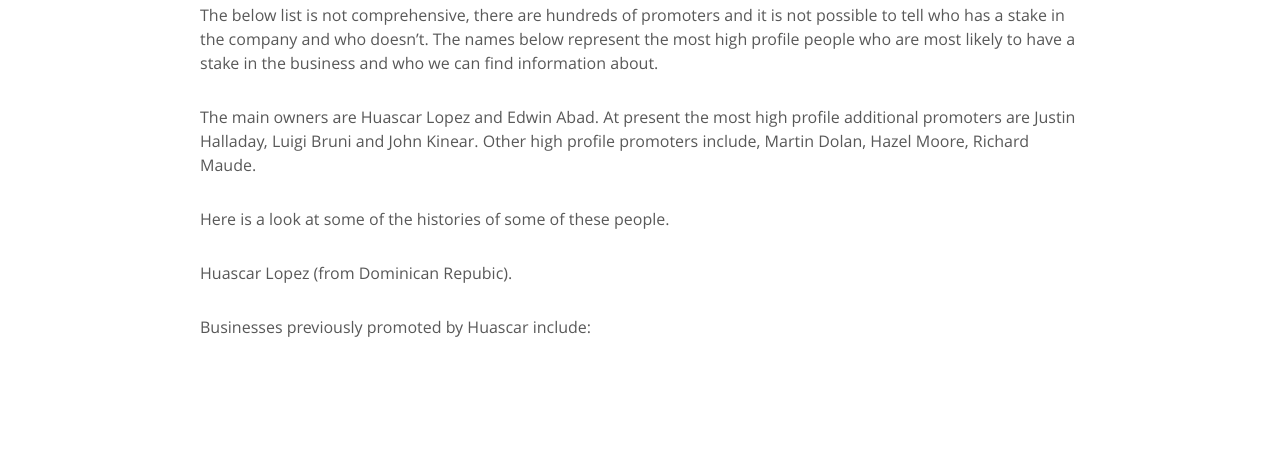
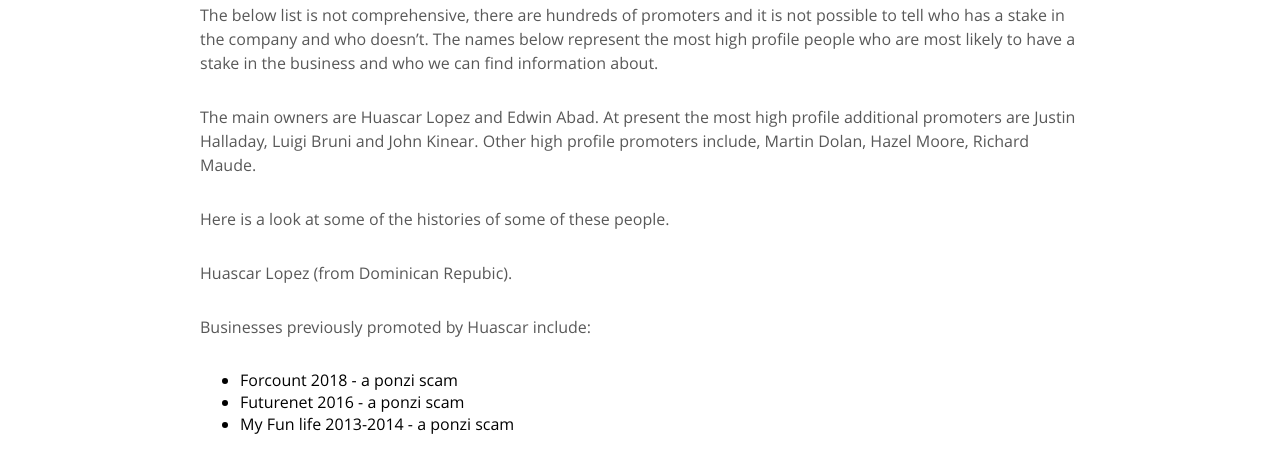
Before and after one commit to CashFXreview/CashFXreview.github.io, a plain HTML site: page people.html in a window 1280 px wide. Shown: the part 266-738 px from the top of the page. Drawn offline with Linux system fonts and the light colour scheme.

Commit message:
Update people.html

```diff
--- a/people.html
+++ b/people.html
@@ -33,6 +33,11 @@
               <p>
       Businesses previously promoted by Huascar include:
 			</p>
+			<ul>
+				<li>Forcount  2018  - a ponzi scam</li>
+				<li>Futurenet 2016  - a ponzi scam</li>
+				<li>My Fun life 2013-2014  - a ponzi scam</li>
+			</ul>
 		</div>
 	</div>
 </body>
```
